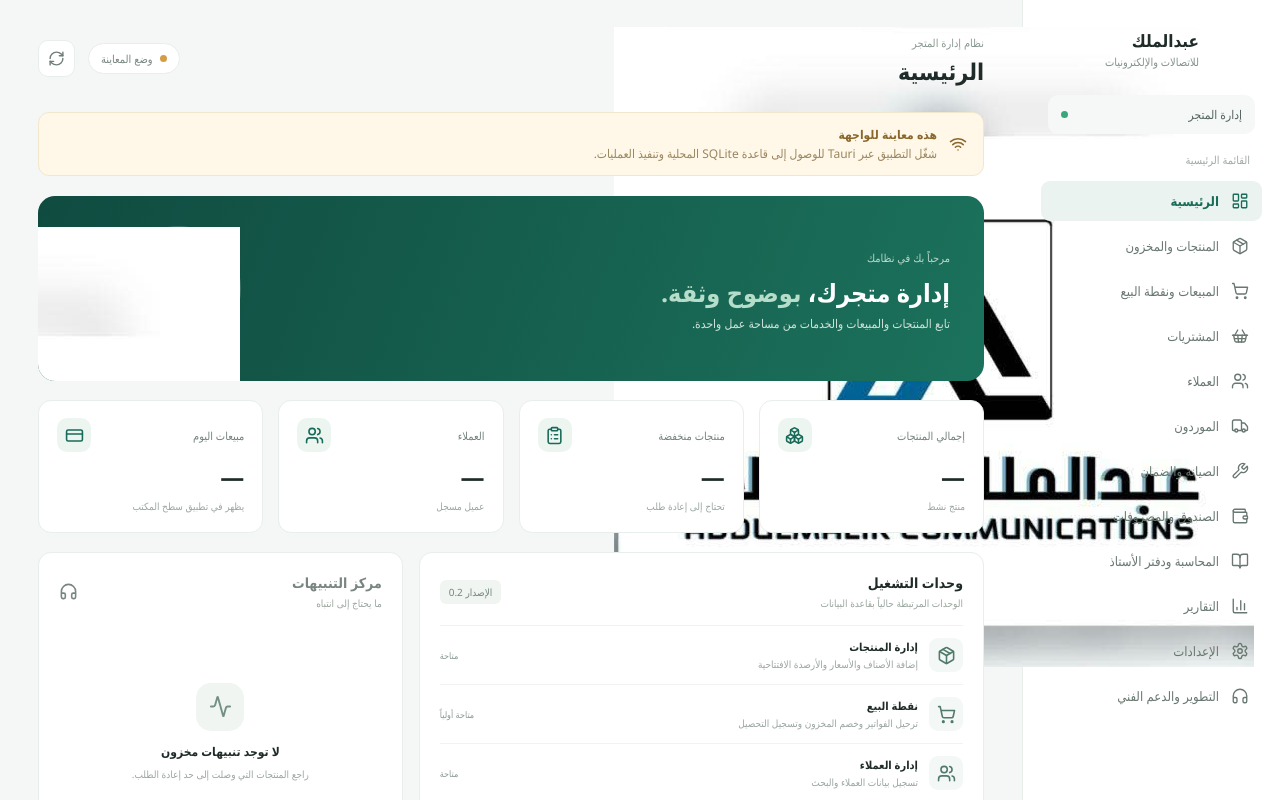
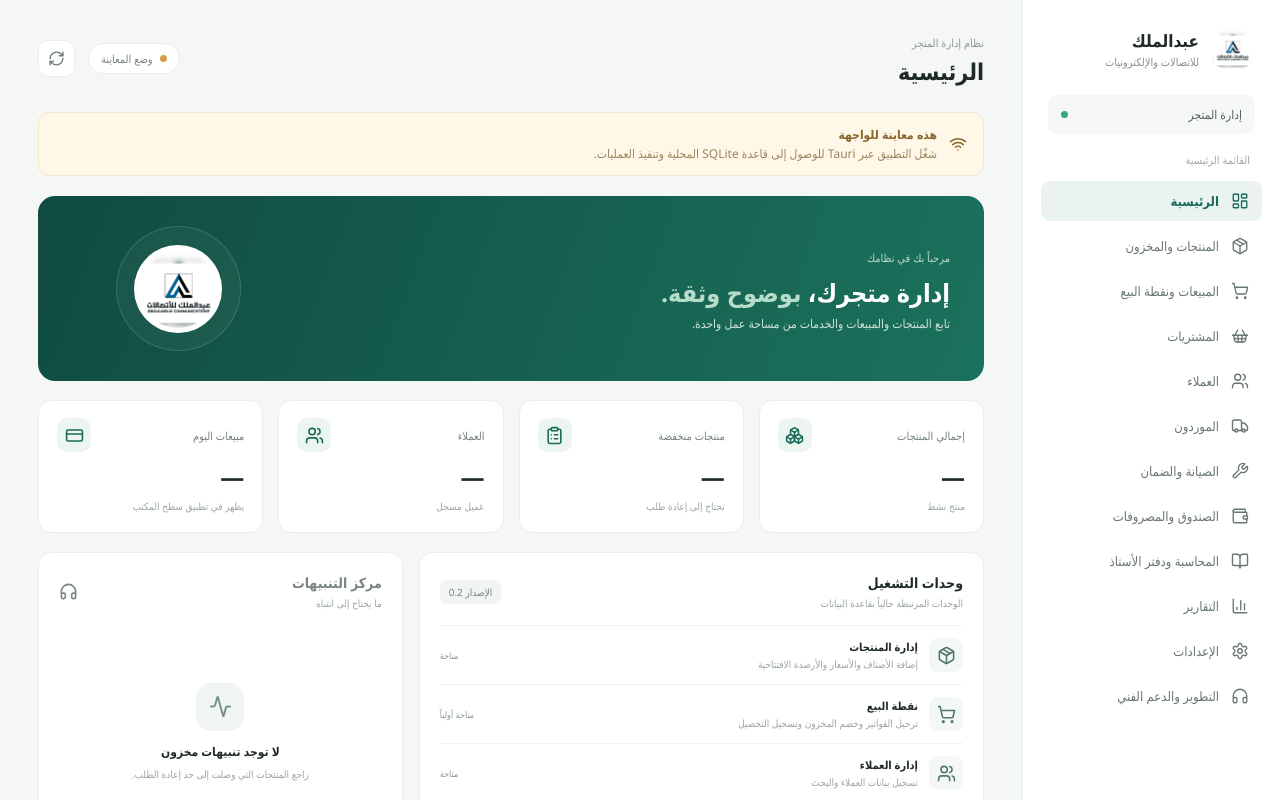
Before and after one commit to mghalaosimi-web/abdulmalik-store-management, a React (Vite) app: page / in a window 1280 px wide. Shown: the top 800 px of the page. Built offline with nearby package versions, Linux system fonts and the light colour scheme.

Commit message:
style(branding): fit store logo in sidebar and dashboard

```diff
--- a/src/styles.css
+++ b/src/styles.css
@@ -62,3 +62,8 @@
 .settings-support p{font-size:11px;color:#87958e;line-height:1.8;margin:0}
 .settings-support .panel-actions a{text-decoration:none}
 @media(max-width:700px){.settings-support{align-items:flex-start;flex-direction:column}}
+
+/* Store identity */
+.brand-mark{overflow:hidden;background:#fff;padding:2px}
+.brand-mark img{display:block;width:100%;height:100%;object-fit:contain;border-radius:10px}
+.welcome-art img{display:block;width:88px;height:88px;max-width:90%;max-height:90%;object-fit:contain;border-radius:50%;background:#fff;padding:5px}
```
